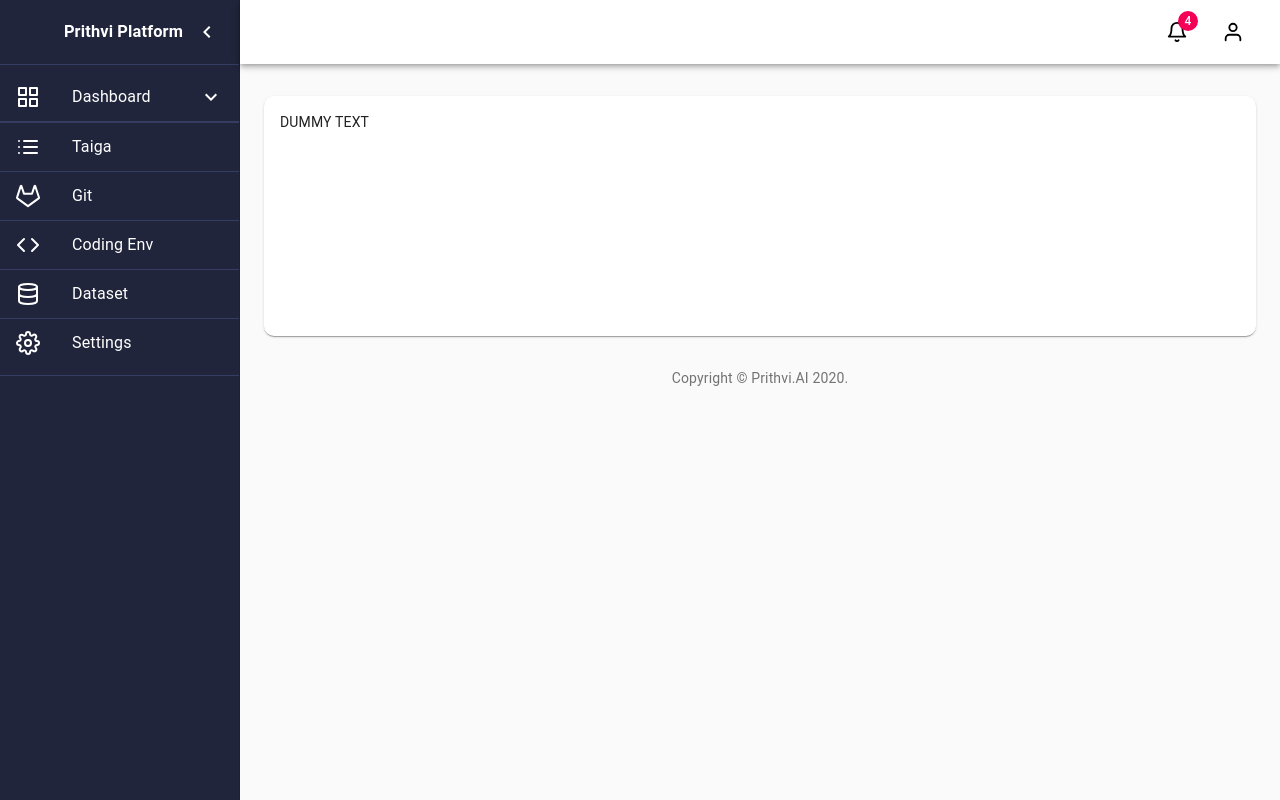
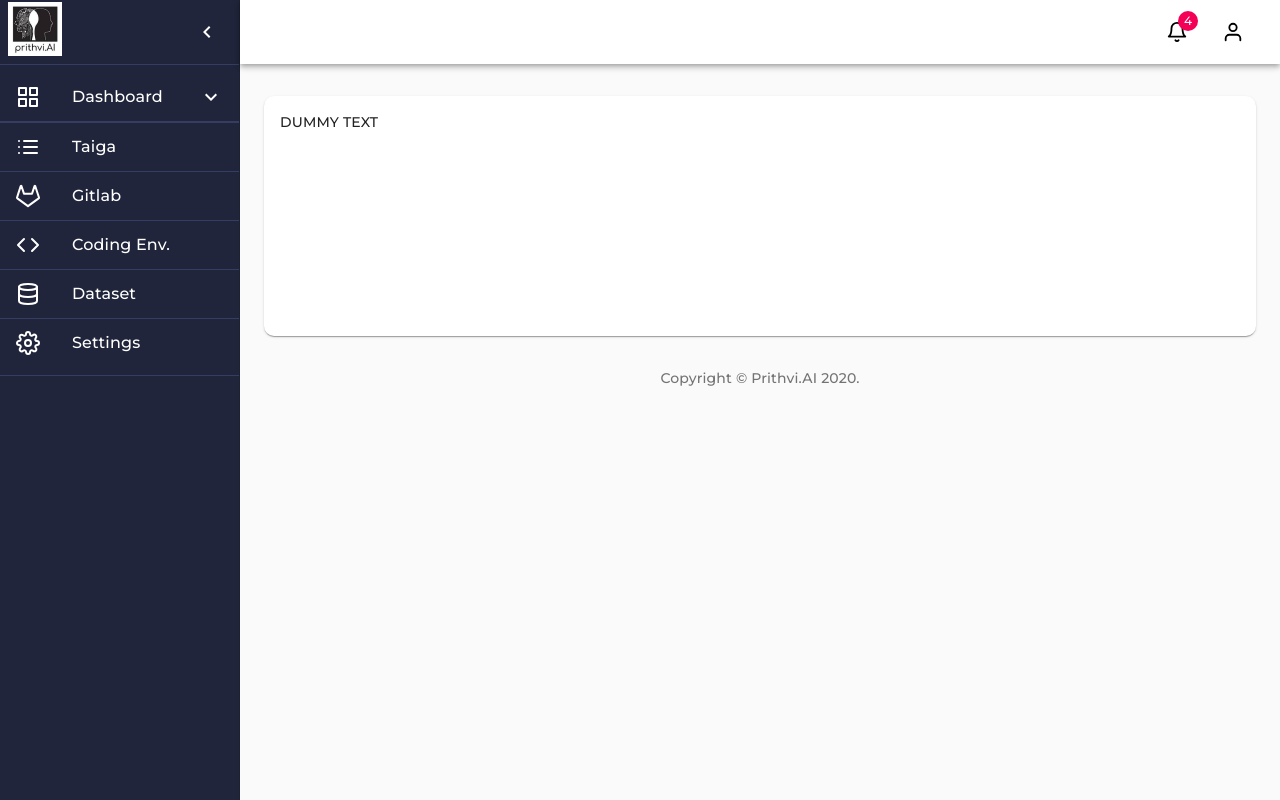
Before and after one commit to vizvarun/prithvi-platform-cra, a React (Create React App) app: page / in a window 1280 px wide. Built offline with nearby package versions, Linux system fonts and the light colour scheme.

Commit message:
fonts added

```diff
--- a/src/App.scss
+++ b/src/App.scss
@@ -11,4 +11,16 @@ h5,
 h6 {
   padding: 0;
   margin: 0;
+  font-family: "Montserrat", sans-serif !important;
+  font-weight: 700 !important;
+  letter-spacing: -0.5% !important;
 }
+
+span,
+p,
+div,
+li {
+  font-family: "Montserrat", sans-serif !important;
+  font-weight: 500 !important;
+  letter-spacing: -0.5% !important;
+}
--- a/src/views/Dashboard/dashboard.component.jsx
+++ b/src/views/Dashboard/dashboard.component.jsx
@@ -20,10 +20,16 @@ import MenuItem from "@material-ui/core/MenuItem";
 import Menu from "@material-ui/core/Menu";
 import "./dashboard.styles.scss";
 import { Bell, User, Menu as MenuIcon } from "react-feather";
+import logo from "../../assets/logo.png";
 
 function Copyright() {
   return (
-    <Typography variant="body2" color="textSecondary" align="center">
+    <Typography
+      variant="body2"
+      color="textSecondary"
+      align="center"
+      className="copyright_text"
+    >
       {"Copyright © "}
       <Link color="inherit" href="https://www.prithvi.ai/">
         Prithvi.AI
@@ -46,7 +52,7 @@ const useStyles = makeStyles((theme) => ({
   toolbarIcon: {
     display: "flex",
     alignItems: "center",
-    justifyContent: "flex-end",
+    justifyContent: "space-between",
     padding: "0 8px",
     ...theme.mixins.toolbar,
   },
@@ -221,7 +227,7 @@ export default function Dashboard() {
       >
         <div className={classes.toolbarIcon}>
           <div>
-            <h3>Prithvi Platform</h3>
+            <img src={logo} alt="logo" />
           </div>
           <IconButton onClick={handleDrawerClose}>
             <ChevronLeftIcon style={{ color: "#fff", margin: "0" }} />
--- a/src/views/Dashboard/dashboard.styles.scss
+++ b/src/views/Dashboard/dashboard.styles.scss
@@ -1,3 +1,5 @@
-.list_item__text{
-    text-transform: uppercase;
+.copyright_text {
+  font-family: "Montserrat", sans-serif !important;
+  font-weight: 500 !important;
+  letter-spacing: -0.5% !important;
 }
--- a/src/views/Dashboard/main-list-items.jsx
+++ b/src/views/Dashboard/main-list-items.jsx
@@ -1,13 +1,25 @@
-import React from 'react';
-import ListItem from '@material-ui/core/ListItem';
-import ListItemIcon from '@material-ui/core/ListItemIcon';
-import ListItemText from '@material-ui/core/ListItemText';
-import {Grid, Gitlab, Code, Settings, Database, Home, Star, FilePlus, Feather, List as TaigaIcon} from 'react-feather';
-import Divider from '@material-ui/core/Divider';
-import Collapse from '@material-ui/core/Collapse';
-import ExpandLess from '@material-ui/icons/ExpandLess';
-import ExpandMore from '@material-ui/icons/ExpandMore';
-import List from '@material-ui/core/List';
+import React from "react";
+import "./dashboard.styles.scss";
+import ListItem from "@material-ui/core/ListItem";
+import ListItemIcon from "@material-ui/core/ListItemIcon";
+import ListItemText from "@material-ui/core/ListItemText";
+import {
+  Grid,
+  Gitlab,
+  Code,
+  Settings,
+  Database,
+  Home,
+  Star,
+  FilePlus,
+  Feather,
+  List as TaigaIcon,
+} from "react-feather";
+import Divider from "@material-ui/core/Divider";
+import Collapse from "@material-ui/core/Collapse";
+import ExpandLess from "@material-ui/icons/ExpandLess";
+import ExpandMore from "@material-ui/icons/ExpandMore";
+import List from "@material-ui/core/List";
 
 export default function MainListItems() {
   const [open, setOpen] = React.useState(false);
@@ -18,101 +30,99 @@ export default function MainListItems() {
   return (
     <div>
       <List>
-
         {/* from */}
         <ListItem button onClick={handleClick}>
           <ListItemIcon>
-            <Grid style={{ color: 'white' }} />
+            <Grid style={{ color: "white" }} />
           </ListItemIcon>
-          <ListItemText primary="Dashboard" />
+          <ListItemText primary="Dashboard" className="list_item_text" />
           {open ? <ExpandLess /> : <ExpandMore />}
         </ListItem>
-        <Divider style={{backgroundColor:'#353d62'}}/>
+        <Divider style={{ backgroundColor: "#353d62" }} />
 
         <Collapse in={open} timeout="auto" unmountOnExit>
           <List component="div" disablePadding>
             {/* <Link to="/home" style={{ textDecoration: 'none', color: 'white' }}> */}
-              <ListItem button style={{backgroundColor:'#4d516831'}}>
+            <ListItem button style={{ backgroundColor: "#4d516831" }}>
               <ListItemIcon>
-                    <Home style={{ color: 'white' }}/>
+                <Home style={{ color: "white" }} />
               </ListItemIcon>
-                <ListItemText primary="Home" style={{ color: 'white' }} />
+              <ListItemText primary="Home" style={{ color: "white" }} />
             </ListItem>
             {/* </Link> */}
-            <Divider style={{backgroundColor:'#353d62'}}/>
-
-              {' '}
-              <ListItem button style={{backgroundColor:'#4d516831'}}>
+            <Divider style={{ backgroundColor: "#353d62" }} />{" "}
+            <ListItem button style={{ backgroundColor: "#4d516831" }}>
               <ListItemIcon>
-                    <Feather style={{ color: 'white' }}/>
+                <Feather style={{ color: "white" }} />
               </ListItemIcon>
-                <ListItemText primary="Projects" style={{ color: 'white' }}/>
+              <ListItemText primary="Projects" style={{ color: "white" }} />
             </ListItem>
-              <Divider style={{backgroundColor:'#353d62'}}/>
-
-              <ListItem button style={{backgroundColor:'#4d516831'}}>
+            <Divider style={{ backgroundColor: "#353d62" }} />
+            <ListItem button style={{ backgroundColor: "#4d516831" }}>
               <ListItemIcon>
-                    <Star style={{ color: 'white' }}/>
+                <Star style={{ color: "white" }} />
               </ListItemIcon>
-                <ListItemText primary="Opportunities" style={{ color: 'white' }}/>
+              <ListItemText
+                primary="Opportunities"
+                style={{ color: "white" }}
+              />
             </ListItem>
-              <Divider style={{backgroundColor:'#353d62'}}/>
-
-              <ListItem button style={{backgroundColor:'#4d516831'}}>
-                <ListItemIcon >
-                    <FilePlus style={{ color: 'white' }}/>
+            <Divider style={{ backgroundColor: "#353d62" }} />
+            <ListItem button style={{ backgroundColor: "#4d516831" }}>
+              <ListItemIcon>
+                <FilePlus style={{ color: "white" }} />
               </ListItemIcon>
-                <ListItemText primary="Proposals" style={{ color: 'white' }}/>
+              <ListItemText primary="Proposals" style={{ color: "white" }} />
             </ListItem>
           </List>
         </Collapse>
-        <Divider style={{backgroundColor:'#353d62'}}/>
+        <Divider style={{ backgroundColor: "#353d62" }} />
         <a
           href="http://taiga.prithvi.ai/"
           target="_blank"
           rel="noreferrer"
-          style={{ textDecoration: 'none', color: 'white' }}
+          style={{ textDecoration: "none", color: "white" }}
         >
           <ListItem button>
             <ListItemIcon>
-              <TaigaIcon style={{ color: 'white' }} />
+              <TaigaIcon style={{ color: "white" }} />
             </ListItemIcon>
             <ListItemText primary="Taiga" />
           </ListItem>
         </a>
-        <Divider style={{backgroundColor:'#353d62'}}/>
+        <Divider style={{ backgroundColor: "#353d62" }} />
         <a
           href="http://git.prithvi.ai/"
           target="_blank"
           rel="noreferrer"
-          style={{ textDecoration: 'none', color: 'white' }}
+          style={{ textDecoration: "none", color: "white" }}
         >
           <ListItem button>
             <ListItemIcon>
-              <Gitlab style={{ color: 'white' }} />
+              <Gitlab style={{ color: "white" }} />
             </ListItemIcon>
-            <ListItemText primary="Git" />
+            <ListItemText primary="Gitlab" />
           </ListItem>
         </a>
-        <Divider style={{backgroundColor:'#353d62'}}/>
+        <Divider style={{ backgroundColor: "#353d62" }} />
         <ListItem button>
           <ListItemIcon>
-            <Code style={{ color: 'white' }} />
+            <Code style={{ color: "white" }} />
           </ListItemIcon>
-          <ListItemText primary="Coding Env" />
+          <ListItemText primary="Coding Env." />
         </ListItem>
-        <Divider style={{backgroundColor:'#353d62'}}/>
+        <Divider style={{ backgroundColor: "#353d62" }} />
         <ListItem button>
           <ListItemIcon>
-            <Database style={{ color: 'white' }} />
+            <Database style={{ color: "white" }} />
           </ListItemIcon>
           <ListItemText primary="Dataset" />
         </ListItem>
-        <Divider style={{backgroundColor:'#353d62'}}/>
+        <Divider style={{ backgroundColor: "#353d62" }} />
 
         <ListItem button>
           <ListItemIcon>
-              <Settings style={{ color: 'white' }} />
+            <Settings style={{ color: "white" }} />
           </ListItemIcon>
           <ListItemText primary="Settings" />
         </ListItem>
```
Also changed, not shown: src/assets/logo.png (added). Lines whose indentation alone changed are shown as unchanged.
